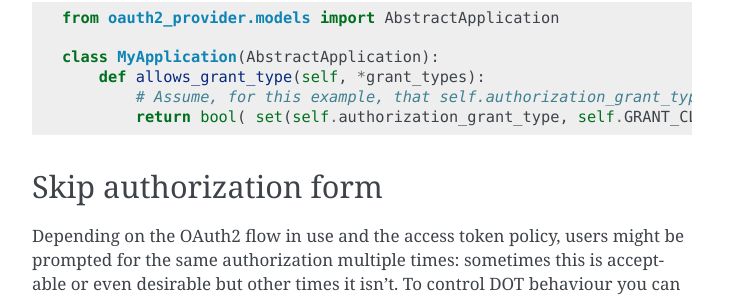
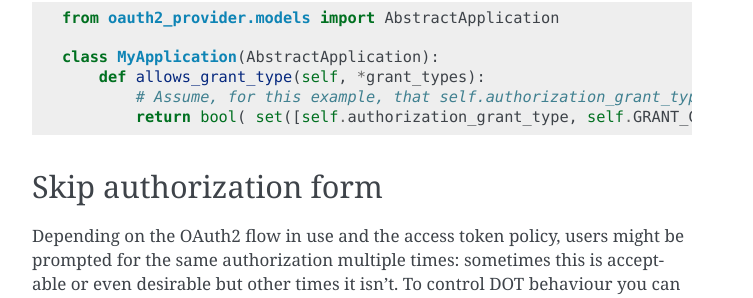
Before and after one commit to sheriffwoody0922/oauth-python-django, a Sphinx documentation site: the page built from docs/advanced_topics.rst, in a window 1280 px wide and 900 px high, scrolled down 1497 px. Shown: the part 152-450 px from the top of the window, without its empty margins (388-1141 px from the left). Built offline with Sphinx 7.4.7, drawn with Linux system fonts in a browser that asks for light colours.

```diff
--- a/docs/advanced_topics.rst
+++ b/docs/advanced_topics.rst
@@ -66,7 +66,7 @@ to support the authorization code *and* client credentials grants, you might do
     class MyApplication(AbstractApplication):
         def allows_grant_type(self, *grant_types):
             # Assume, for this example, that self.authorization_grant_type is set to self.GRANT_AUTHORIZATION_CODE
-            return bool( set(self.authorization_grant_type, self.GRANT_CLIENT_CREDENTIALS) & grant_types )
+            return bool( set([self.authorization_grant_type, self.GRANT_CLIENT_CREDENTIALS]) & grant_types )
 
 .. _skip-auth-form:
 
```
